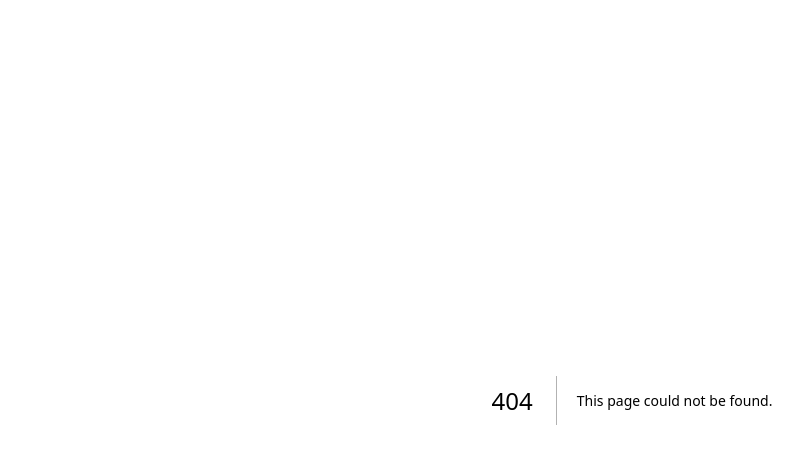
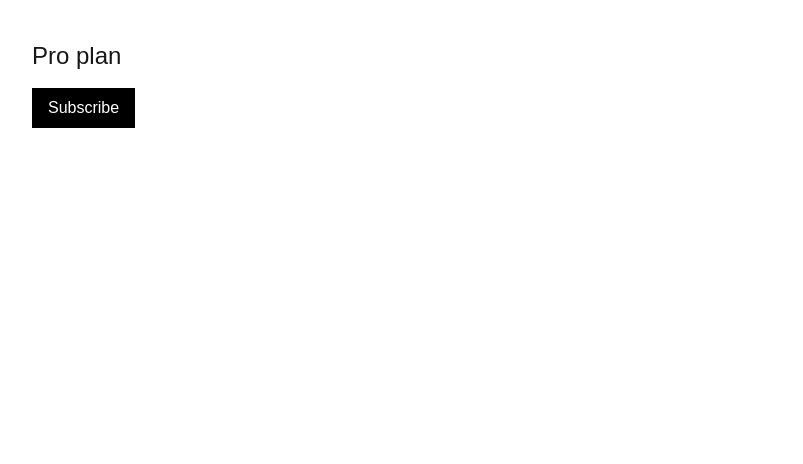
Before and after one commit to europaadvanced/repo-v2-webapp-saas, a Next.js app: page /pricing in a window 1280 px wide. Before the commit this address had no page. Shown: the top 464 px of the page, without its empty margins (8-811 px from the left). Built offline with nearby package versions, Linux system fonts and the light colour scheme.

Commit message:
page.tsx

```diff
--- /dev/null
+++ b/src/app/pricing/page.tsx
@@ -0,0 +1,20 @@
+'use client';
+import { useState } from 'react';
+
+export default function Pricing() {
+  const [loading, setLoading] = useState(false);
+  const checkout = async () => {
+    setLoading(true);
+    const res = await fetch('/api/checkout', { method: 'POST', body: JSON.stringify({}) });
+    const { url } = await res.json();
+    window.location.href = url;
+  };
+  return (
+    <main className="p-10">
+      <h1 className="text-2xl mb-4">Pro plan</h1>
+      <button onClick={checkout} disabled={loading} className="px-4 py-2 bg-black text-white">
+        {loading ? 'Redirecting…' : 'Subscribe'}
+      </button>
+    </main>
+  );
+}
```
